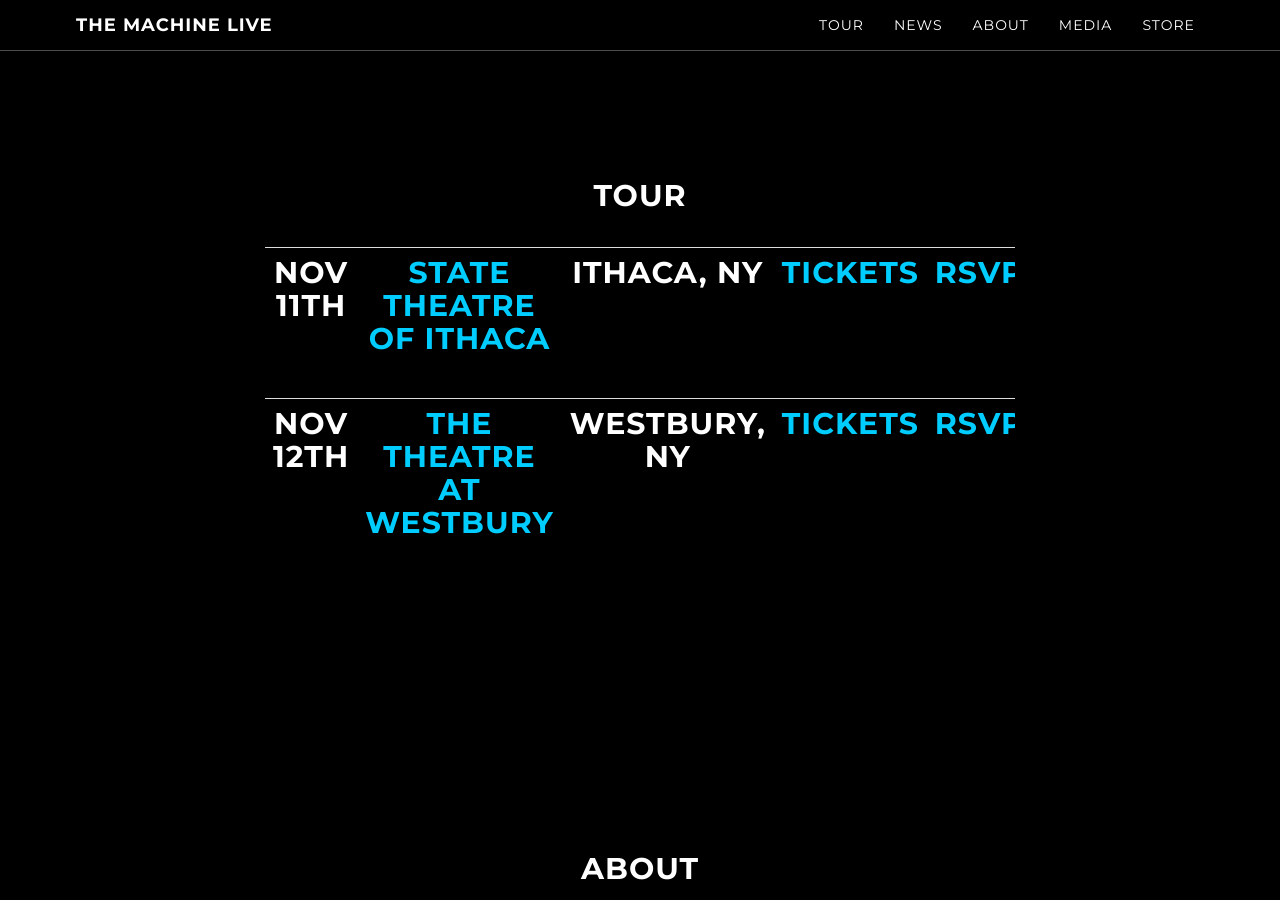
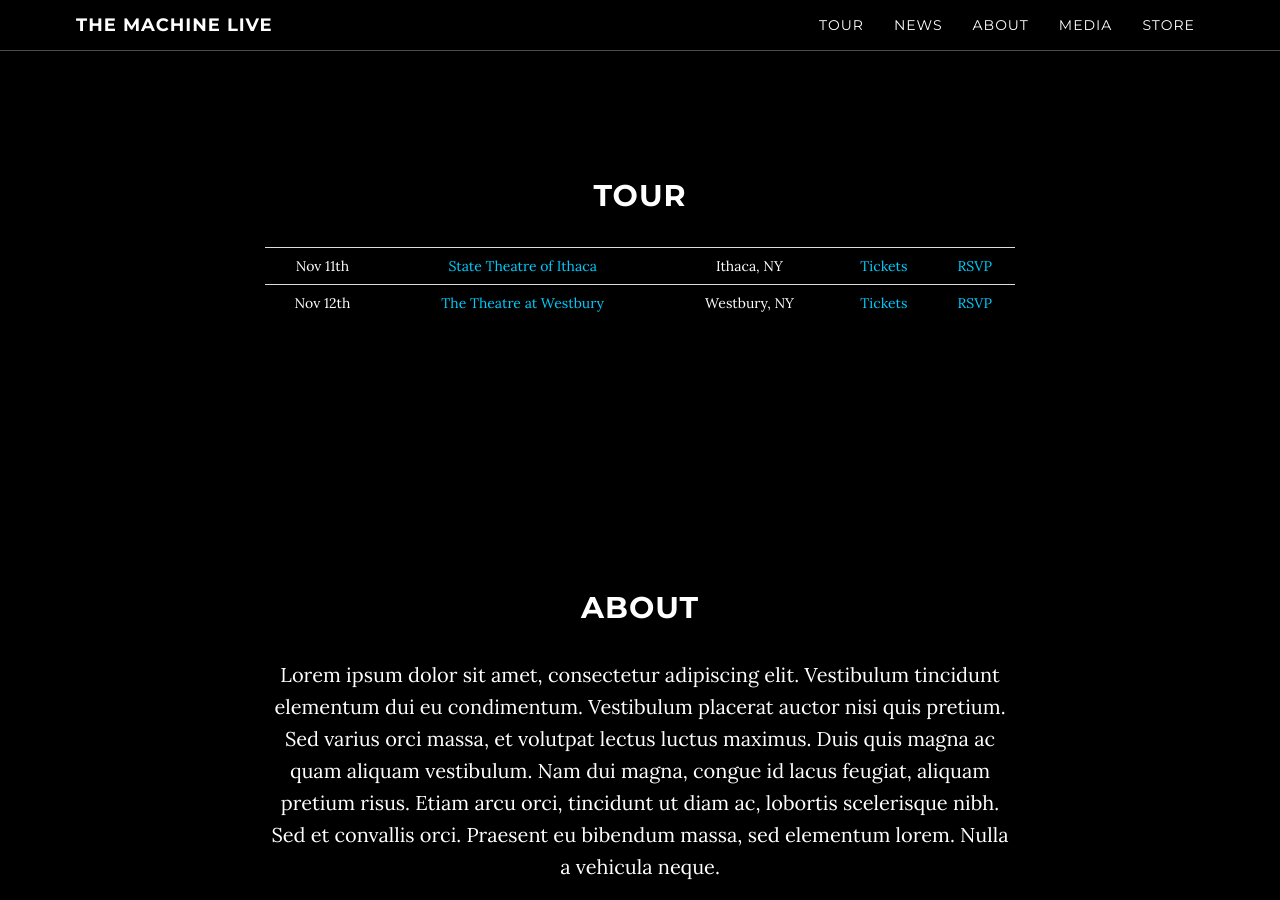
Before and after one commit to machineweb/machineweb.github.io, a Jekyll site: the page built from index.html, in a window 1280 px wide and 900 px high, scrolled down 971 px. Built offline with Jekyll 4.4.1, drawn with Linux system fonts in a browser that asks for light colours; comment, search, counter and statistics services are not loaded.

Commit message:
tour table update

```diff
--- a/_includes/tour.html
+++ b/_includes/tour.html
@@ -4,7 +4,7 @@
         <div class="col-lg-8 col-lg-offset-2">
 
             {{ page.content | markdownify }}
-                <div class="table-responsive" >
+                <div class="tour" >
                 <table class="table">
                     {% for event in site.data.tour %}
                     {% assign loopindex = forloop.index | modulo: 2 %}
@@ -15,16 +15,20 @@
                     {% endcapture %}
 
                     <tr class="{{ class }}">
-                        <td><h2>{{ event.date }}</h2></td>
                         <td>
-                            <h2><a href="{{ event.venue-url }}">{{ event.venue }}</a></h2>
-                        </td>
-                        <td><h2>{{ event.location }}</h2></td>
-                        <td>
-                            <h2><a href="{{ event.tickets-url }}">Tickets</a></h2>
+                            {{ event.date }}
                         </td>
                         <td>
-                            <h2><a href="{{ event.rsvp-url }}">RSVP</a></h2>
+                            <a href="{{ event.venue-url }}">{{ event.venue }}</a>
+                        </td>
+                        <td>
+                            {{ event.location }}
+                        </td>
+                        <td>
+                            <a href="{{ event.tickets-url }}">Tickets</a>
+                        </td>
+                        <td>
+                            <a href="{{ event.rsvp-url }}">RSVP</a>
                         </td>
                     </tr>
                     {% endfor %}
--- /dev/null
+++ b/css/tour.css
@@ -0,0 +1,3 @@
+.tour {
+    font-size: 3.2vw;
+}
```
